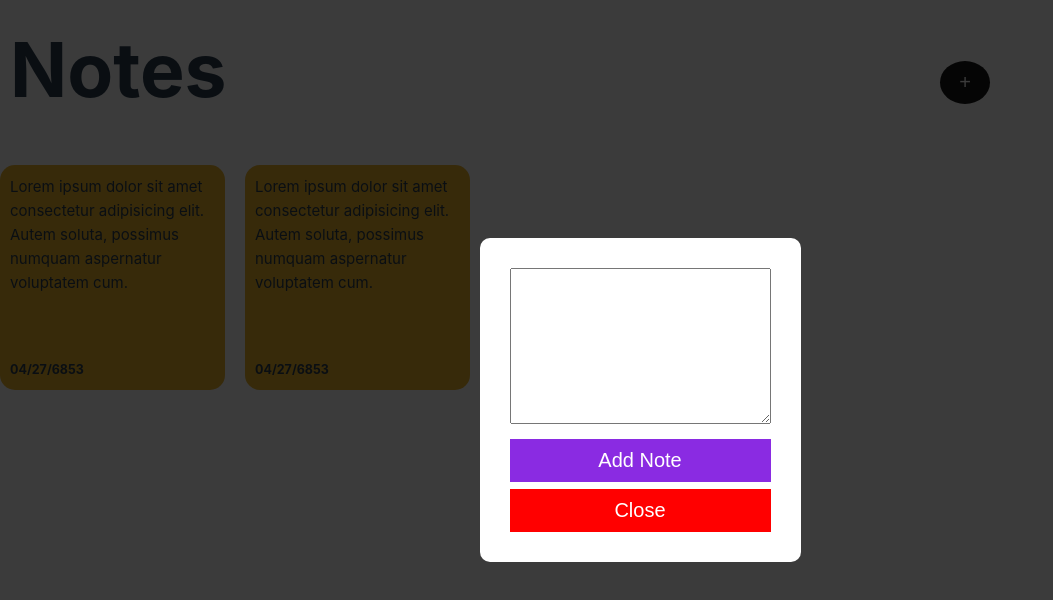
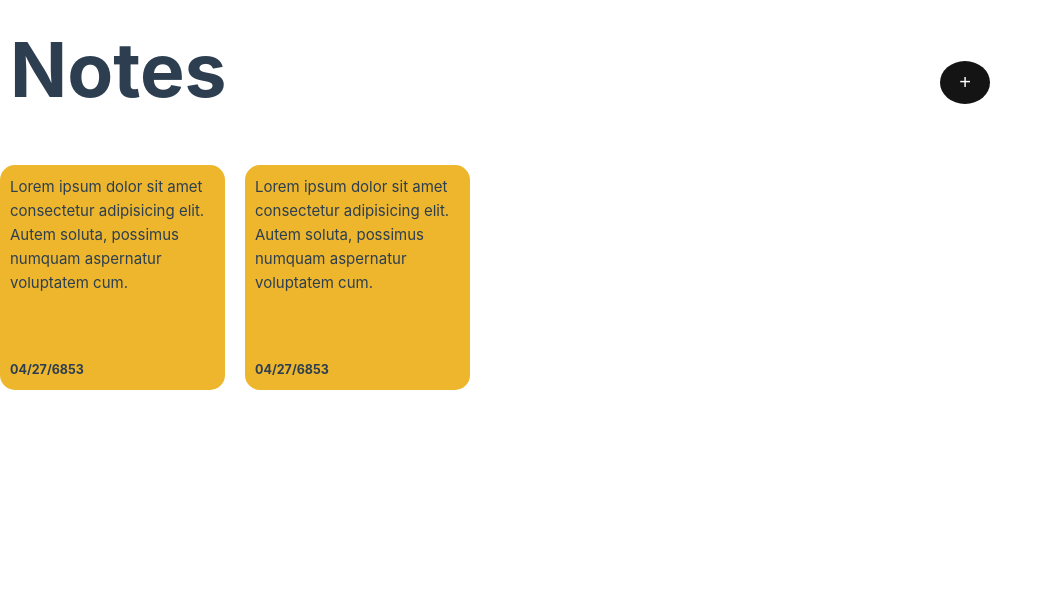
Before and after one commit to kofranek/Intuitive-Guide-to-Vue-Ecosystem, a Vue app in the folder NotesApp/: page / in a window 1280 px wide. Shown: the top 600 px of the page, without its empty margins (0-1053 px from the left). Built offline with nearby package versions, Linux system fonts and the light colour scheme.

Commit message:
modální okno v template dočasně zakomentováno

```diff
--- a/NotesApp/src/App.vue
+++ b/NotesApp/src/App.vue
@@ -1,13 +1,13 @@
 <template>
   <main>
-    <div class="overlay">
+    <!-- <div class="overlay">
       <div class="modal">
         <textarea name="note" id="note" cols="30" rows="10">
         </textarea>
         <button>Add Note</button>
         <button class="close">Close</button>
       </div>
-    </div>
+    </div> -->
     <div class="container">
       <header>
         <h1>Notes</h1>
```
